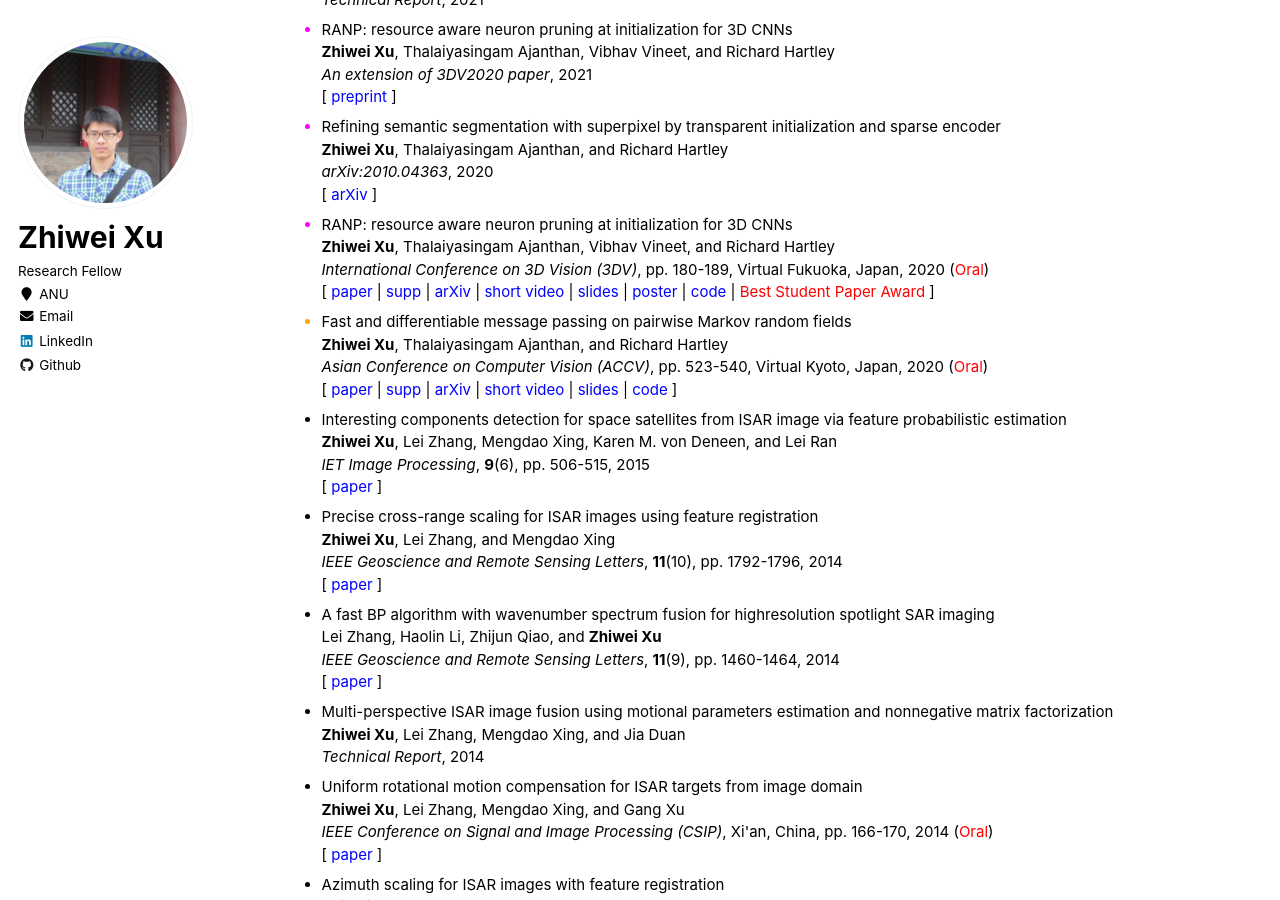
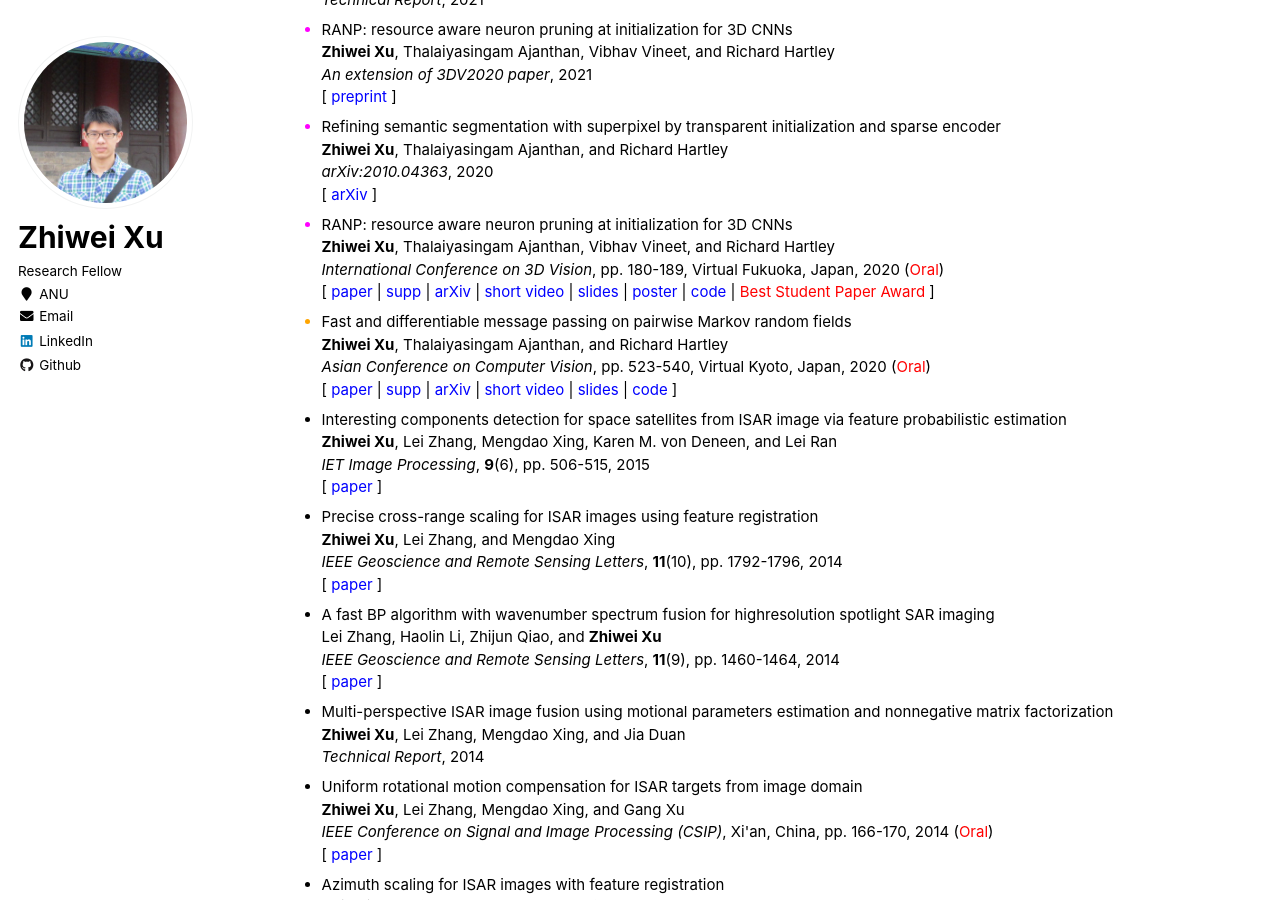
Before and after one commit to zwxu064/zwxu064.github.io, a Jekyll site: the page built from _pages/about.html, in a window 1280 px wide and 900 px high, scrolled down 1984 px. Built offline with Jekyll 4.4.1, drawn with Linux system fonts in a browser that asks for light colours.

Commit message:
Update about.html

```diff
--- a/_pages/about.html
+++ b/_pages/about.html
@@ -106,7 +106,7 @@
 
   <li style="color:fuchsia"><div><span style="color:black">RANP: resource aware neuron pruning at initialization for 3D CNNs</span></div>
       <div><span style="color:black"><strong>Zhiwei Xu</strong>, Thalaiyasingam Ajanthan, Vibhav Vineet, and Richard Hartley</span></div>
-      <div><span style="color:black"><i>International Conference on 3D Vision (3DV)</i>, pp. 180-189, Virtual Fukuoka, Japan, 2020 (<span style="color:red">Oral</span>)</span></div>
+      <div><span style="color:black"><i>International Conference on 3D Vision</i>, pp. 180-189, Virtual Fukuoka, Japan, 2020 (<span style="color:red">Oral</span>)</span></div>
       <div><span style="color:black">[ <a href="./files/RANP.pdf" target="_blank">paper</a>
         | <a href="./files/RANP_supp.pdf" target="_blank">supp</a>
         | <a href="https://arxiv.org/abs/2010.02488" target="_blank">arXiv</a>
@@ -119,7 +119,7 @@
 
   <li style="color:orange"><div><span style="color:black">Fast and differentiable message passing on pairwise Markov random fields</span></div>
       <div><span style="color:black"><strong>Zhiwei Xu</strong>, Thalaiyasingam Ajanthan, and Richard Hartley</span></div>
-      <div><span style="color:black"><i>Asian Conference on Computer Vision (ACCV)</i>, pp. 523-540, Virtual Kyoto, Japan, 2020 (<span style="color:red">Oral</span>)</span></div>
+      <div><span style="color:black"><i>Asian Conference on Computer Vision</i>, pp. 523-540, Virtual Kyoto, Japan, 2020 (<span style="color:red">Oral</span>)</span></div>
       <div><span style="color:black">[ <a href="./files/MPLayers.pdf" target="_blank">paper</a>
         | <a href="./files/MPLayers_supp.pdf" target="_blank">supp</a>
         | <a href="https://arxiv.org/abs/1910.10892" target="_blank">arXiv</a>
```
